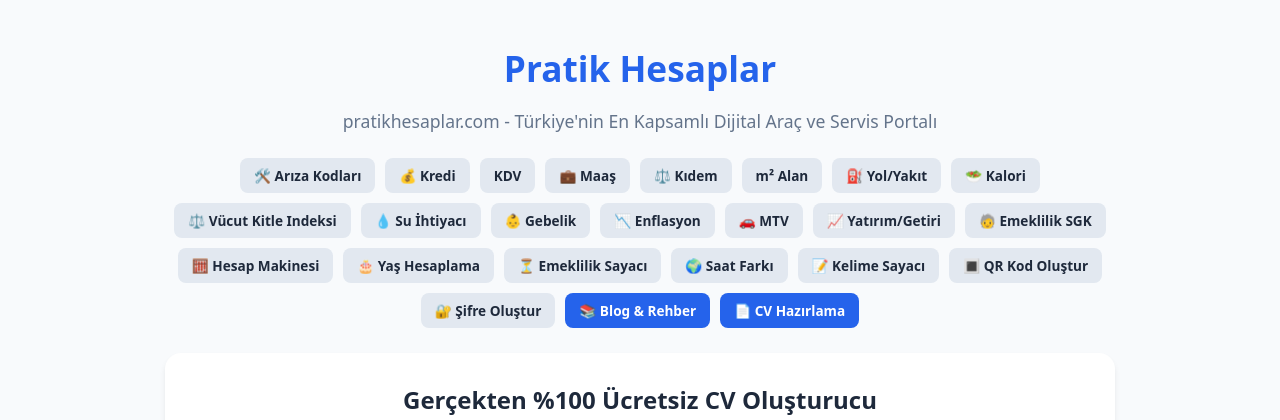
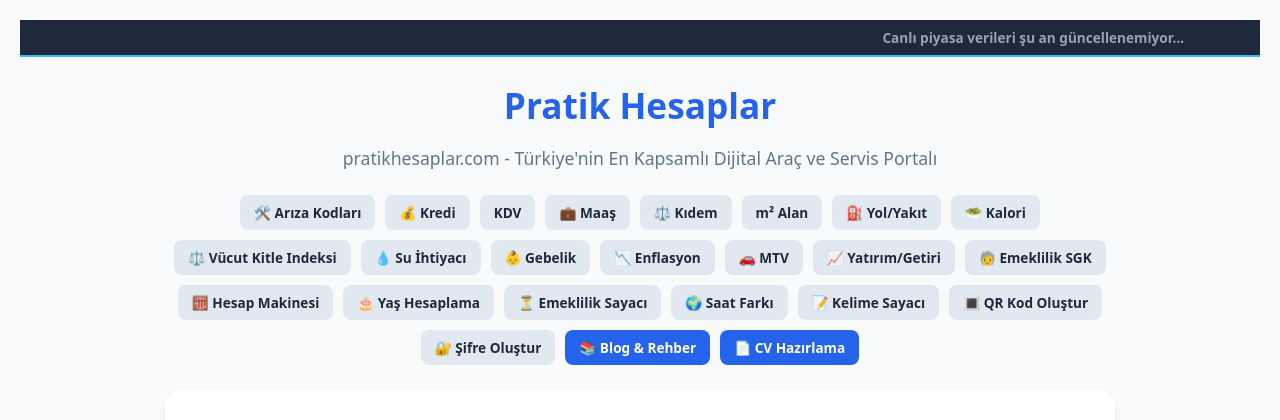
Before and after one commit to cempolat172-arch/pratikhesaplar, a FastAPI app: page /cv-hazirlama in a window 1280 px wide. Shown: the top 420 px of the page. Run offline with FastAPI, Linux system fonts and the light colour scheme.

Commit message:
Feat: Canli piyasa verileri (Dolar, Euro, Altin, Benzin vb.) api entegrasyonuyla ust banta (ticker) eklendi.

```diff
--- a/templates/base.html
+++ b/templates/base.html
@@ -37,6 +37,43 @@
         tr:hover { background: #f8fafc; }
         .code-badge { background: #fee2e2; color: #991b1b; padding: 4px 8px; border-radius: 6px; font-weight: bold; font-family: monospace; }
 
+
+        /* Market Ticker CSS */
+        .market-ticker-wrap {
+            width: 100%;
+            background: #1e293b;
+            color: #f8fafc;
+            overflow: hidden;
+            box-sizing: border-box;
+            font-size: 0.85rem;
+            font-weight: 600;
+            border-bottom: 2px solid #38bdf8;
+            padding: 8px 0;
+            display: flex;
+            align-items: center;
+        }
+        .market-ticker {
+            display: inline-block;
+            white-space: nowrap;
+            animation: ticker 25s linear infinite;
+        }
+        .market-ticker:hover {
+            animation-play-state: paused;
+        }
+        @keyframes ticker {
+            0% { transform: translateX(100vw); }
+            100% { transform: translateX(-100%); }
+        }
+        .ticker-item {
+            display: inline-block;
+            margin-right: 30px;
+        }
+        .ticker-item .symbol { color: #94a3b8; margin-right: 5px; }
+        .ticker-item .price { color: #ffffff; margin-right: 5px; }
+        .ticker-item .up { color: #10b981; }
+        .ticker-item .down { color: #ef4444; }
+        .ticker-item .neutral { color: #cbd5e1; }
+
         /* SEO Metin ve FAQ (SSS) Stilleri */
         .seo-content { margin-top: 40px; text-align: left; color: #334155; font-size: 0.95rem; line-height: 1.6; border-top: 2px solid #f1f5f9; padding-top: 20px; }
         .seo-content h2, .seo-content h3 { color: var(--primary); margin-bottom: 10px; font-size: 1.25rem; }
@@ -64,6 +101,12 @@
     </script>
 </head>
 <body>
+    <div class="market-ticker-wrap">
+       <div class="market-ticker" id="marketTicker">
+          <span>Canlı Piyasalar Yükleniyor...</span>
+       </div>
+    </div>
+
     <div class="container">
         <header>
             <a href="/"><h1>Pratik Hesaplar</h1></a>
@@ -104,5 +147,55 @@
     <script>
         {% block extra_js %}{% endblock %}
     </script>
+
+    <script>
+        async function loadMarketData() {
+            try {
+                const response = await fetch('https://finans.truncgil.com/today.json');
+                const data = await response.json();
+
+                const getStatus = (changeStr) => {
+                    if(changeStr.includes('-')) return 'down';
+                    if(changeStr === '%0,00' || changeStr === '%0.00') return 'neutral';
+                    return 'up';
+                };
+
+                const getArrow = (status) => {
+                    if(status === 'down') return '▼';
+                    if(status === 'up') return '▲';
+                    return '▬';
+                };
+
+                const items = [
+                    { name: 'Dolar', symbol: 'USD/TRY', data: data.USD },
+                    { name: 'Euro', symbol: 'EUR/TRY', data: data.EUR },
+                    { name: 'Gram Altın', symbol: 'Gr', data: data['gram-altin'] },
+                    { name: 'Çeyrek Altın', symbol: 'Çeyrek', data: data['ceyrek-altin'] },
+                    { name: 'Sterlin', symbol: 'GBP/TRY', data: data.GBP },
+                    { name: 'Gümüş', symbol: 'Ag', data: data['gumus'] },
+                    // Sabit Benzin Fiyatı (Örnek Ortalama Gösterge)
+                    { name: 'Benzin (Ort)', symbol: '₺/LT', custom: true, price: '42.50', change: '%0,00', status: 'neutral' }
+                ];
+
+                let html = '';
+                items.forEach(item => {
+                    if(item.custom) {
+                        html += `<div class="ticker-item"><span class="symbol">${item.name}:</span> <span class="price">${item.price}</span> <span class="${item.status}">${getArrow(item.status)} ${item.change}</span></div>`;
+                    } else if(item.data) {
+                        const status = getStatus(item.data.Değişim);
+                        const arrow = getArrow(status);
+                        html += `<div class="ticker-item"><span class="symbol">${item.name}:</span> <span class="price">${item.data.Satış}</span> <span class="${status}">${arrow} ${item.data.Değişim}</span></div>`;
+                    }
+                });
+
+                document.getElementById('marketTicker').innerHTML = html;
+            } catch (error) {
+                console.error('Piyasa verileri çekilemedi:', error);
+                document.getElementById('marketTicker').innerHTML = '<span style="color:#94a3b8;">Canlı piyasa verileri şu an güncellenemiyor...</span>';
+            }
+        }
+        window.addEventListener('DOMContentLoaded', loadMarketData);
+    </script>
+
 </body>
 </html>
```
